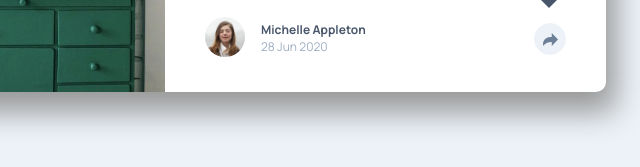
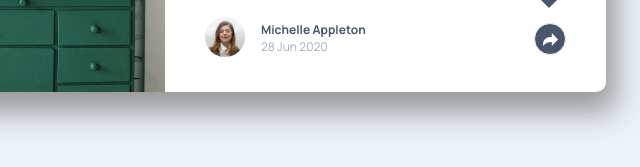
Before and after one commit to phwnganh/Article-preview-component, a plain HTML site: page index.html in a window 1280 px wide. Both pictures are taken after a click on the button 949 px from the left and 488 px from the top of the page. Shown: the part 449-616 px from the top of the page, 399-1039 px from the left. Drawn offline with Linux system fonts and the light colour scheme.

Commit message:
fix: when button share-icon active - change bg color

```diff
--- a/main.js
+++ b/main.js
@@ -10,5 +10,6 @@ shareBtn.addEventListener("click", () => {
         authContainer.classList.toggle("active")
     }else{
         shareTab.classList.toggle("active")
+        shareBtn.classList.toggle("active")
     }
 })
--- a/style.css
+++ b/style.css
@@ -105,11 +105,11 @@ body {
   height: auto;
 }
 
-.share-icon:hover {
+.share-icon.active {
   background-color: hsl(217, 19%, 35%);
 }
 
-.share-icon:hover img {
+.share-icon.active img {
   filter: brightness(0) invert(1);
 }
 
```
